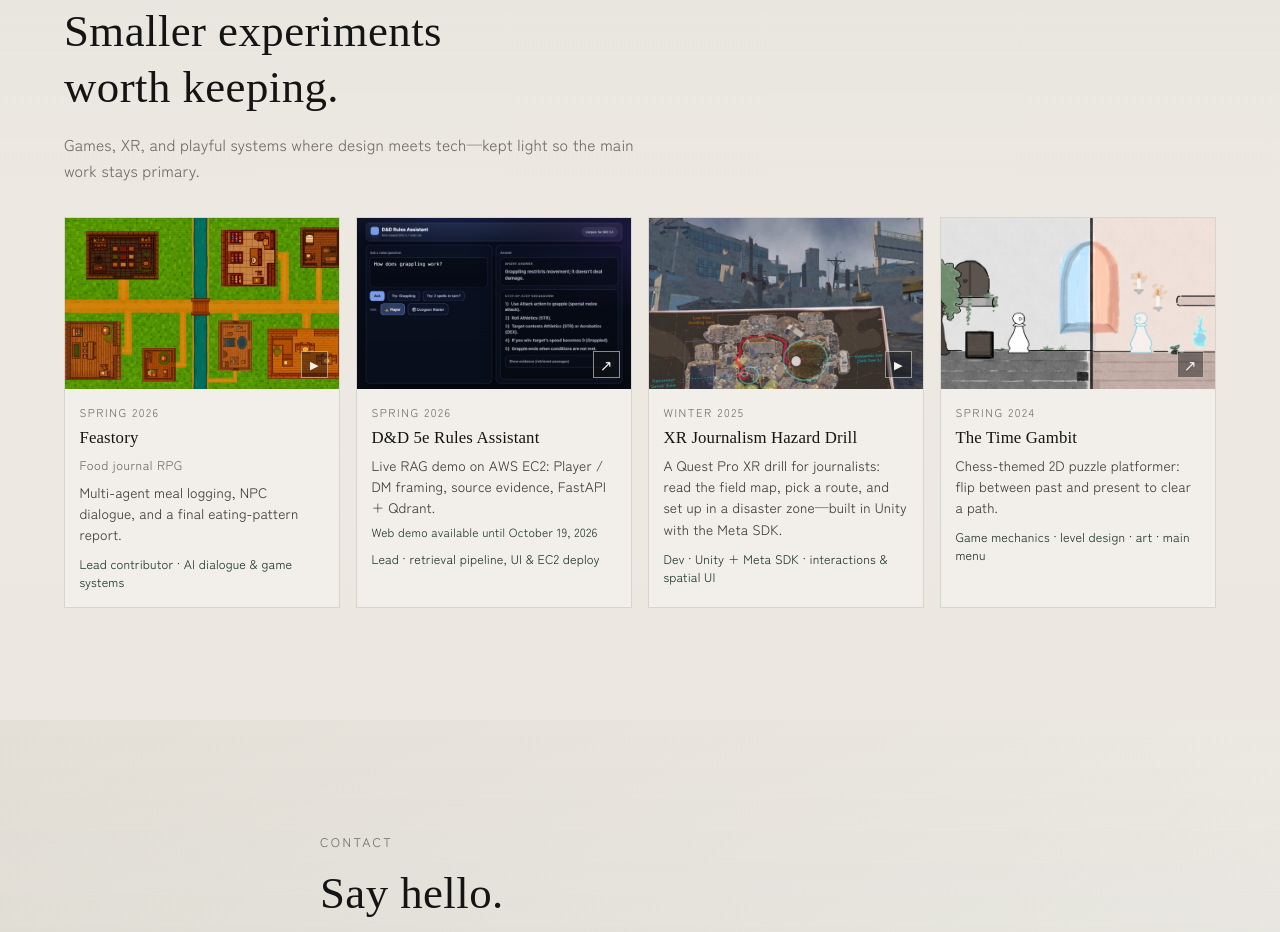
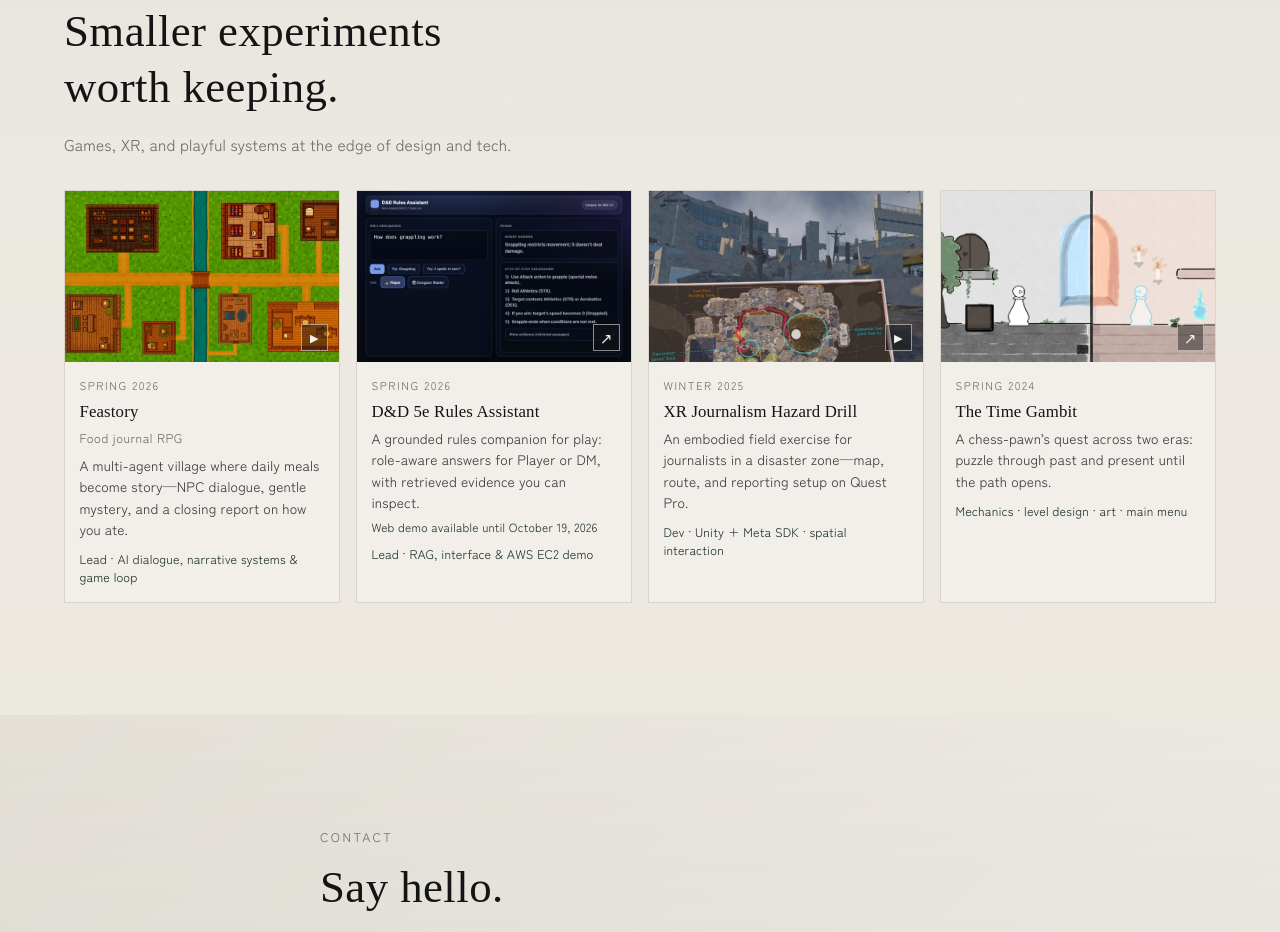
Before and after one commit to XlSerena/XlSerena.github.io, a plain HTML site: page index.html in a window 1280 px wide. Shown: the part 2980-3912 px from the top of the page. Drawn offline with Linux system fonts and the light colour scheme; a web font is replaced by a local one.

Commit message:
copy: unify side-note blurbs with design-tech tone
Adopt the sharper section lede and rewrite project lines for a shared voice across games, XR, and researchful play.

```diff
--- a/index.html
+++ b/index.html
@@ -15,7 +15,7 @@
       rel="stylesheet"
     />
     <meta http-equiv="Cache-Control" content="no-cache, no-store, must-revalidate" />
-    <link rel="stylesheet" href="styles.css?v=20260805-13" />
+    <link rel="stylesheet" href="styles.css?v=20260805-14" />
   </head>
   <body>
     <a class="skip" href="#main">Skip to content</a>
@@ -156,7 +156,7 @@
           <p class="section-kicker" data-i18n="side_kicker">Side notes</p>
           <h2 data-i18n="side_title">Smaller experiments worth keeping.</h2>
           <p class="side-lede" data-i18n="side_lede">
-            Games, XR, and playful systems where design meets tech—kept light so the main work stays primary.
+            Games, XR, and playful systems at the edge of design and tech.
           </p>
 
           <div class="side-rail" role="list">
@@ -176,9 +176,9 @@
                 <h3 data-i18n="side_feastory_title">Feastory</h3>
                 <p class="side-sub" data-i18n="side_feastory_sub">Food journal RPG</p>
                 <p class="side-blurb" data-i18n="side_feastory_blurb">
-                  Multi-agent meal logging, NPC dialogue, and a final eating-pattern report.
+                  A multi-agent village where daily meals become story—NPC dialogue, gentle mystery, and a closing report on how you ate.
                 </p>
-                <p class="side-role" data-i18n="side_feastory_role">Lead contributor · AI dialogue &amp; game systems</p>
+                <p class="side-role" data-i18n="side_feastory_role">Lead · AI dialogue, narrative systems &amp; game loop</p>
               </div>
             </a>
 
@@ -200,10 +200,10 @@
                 <p class="side-time" data-i18n="side_dnd_time">Spring 2026</p>
                 <h3 data-i18n="side_dnd_title">D&amp;D 5e Rules Assistant</h3>
                 <p class="side-blurb" data-i18n="side_dnd_blurb">
-                  Live RAG demo on AWS EC2: Player / DM framing, source evidence, FastAPI + Qdrant.
+                  A grounded rules companion for play: role-aware answers for Player or DM, with retrieved evidence you can inspect.
                 </p>
                 <p class="side-expiry" id="dnd-days-remaining" data-i18n-expiry></p>
-                <p class="side-role" data-i18n="side_dnd_role">Lead · retrieval pipeline, UI &amp; EC2 deploy</p>
+                <p class="side-role" data-i18n="side_dnd_role">Lead · RAG, interface &amp; AWS EC2 demo</p>
               </div>
             </a>
 
@@ -222,9 +222,9 @@
                 <p class="side-time" data-i18n="side_si659_time">Winter 2025</p>
                 <h3 data-i18n="side_si659_title">XR Journalism Hazard Drill</h3>
                 <p class="side-blurb" data-i18n="side_si659_blurb">
-                  A Quest Pro XR drill for journalists: read the field map, pick a route, and set up in a disaster zone—built in Unity with the Meta SDK.
+                  An embodied field exercise for journalists in a disaster zone—map, route, and reporting setup on Quest Pro.
                 </p>
-                <p class="side-role" data-i18n="side_si659_role">Dev · Unity + Meta SDK · interactions &amp; spatial UI</p>
+                <p class="side-role" data-i18n="side_si659_role">Dev · Unity + Meta SDK · spatial interaction</p>
               </div>
             </a>
 
@@ -243,9 +243,9 @@
                 <p class="side-time" data-i18n="side_game_time">Spring 2024</p>
                 <h3 data-i18n="side_game_title">The Time Gambit</h3>
                 <p class="side-blurb" data-i18n="side_game_blurb">
-                  Chess-themed 2D puzzle platformer: flip between past and present to clear a path.
+                  A chess-pawn’s quest across two eras: puzzle through past and present until the path opens.
                 </p>
-                <p class="side-role" data-i18n="side_game_role">Game mechanics · level design · art · main menu</p>
+                <p class="side-role" data-i18n="side_game_role">Mechanics · level design · art · main menu</p>
               </div>
             </a>
           </div>
@@ -286,6 +286,6 @@
       <p data-i18n="footer">Quiet systems. Clear signals.</p>
     </footer>
 
-    <script src="main.js?v=20260805-13"></script>
+    <script src="main.js?v=20260805-14"></script>
   </body>
 </html>
--- a/main.js
+++ b/main.js
@@ -43,19 +43,18 @@ const copy = {
       "Public Cursor / Agent Skills will land here—reusable workflows and checklists, carefully stripped of internal systems and credentials.",
     side_kicker: "Side notes",
     side_title: "Smaller experiments worth keeping.",
-    side_lede:
-      "Games, XR, and playful systems where design meets tech—kept light so the main work stays primary.",
+    side_lede: "Games, XR, and playful systems at the edge of design and tech.",
     side_feastory_time: "Spring 2026",
     side_feastory_title: "Feastory",
     side_feastory_sub: "Food journal RPG",
     side_feastory_blurb:
-      "Multi-agent meal logging, NPC dialogue, and a final eating-pattern report.",
-    side_feastory_role: "Lead contributor · AI dialogue & game systems",
+      "A multi-agent village where daily meals become story—NPC dialogue, gentle mystery, and a closing report on how you ate.",
+    side_feastory_role: "Lead · AI dialogue, narrative systems & game loop",
     side_dnd_time: "Spring 2026",
     side_dnd_title: "D&D 5e Rules Assistant",
     side_dnd_blurb:
-      "Live RAG demo on AWS EC2: Player / DM framing, source evidence, FastAPI + Qdrant.",
-    side_dnd_role: "Lead · retrieval pipeline, UI & EC2 deploy",
+      "A grounded rules companion for play: role-aware answers for Player or DM, with retrieved evidence you can inspect.",
+    side_dnd_role: "Lead · RAG, interface & AWS EC2 demo",
     side_dnd_days: "Web demo available until October 19, 2026",
     side_dnd_expired_label: "Web demo ended October 19, 2026",
     dnd_modal_title: "Demo unavailable",
@@ -65,13 +64,13 @@ const copy = {
     side_si659_time: "Winter 2025",
     side_si659_title: "XR Journalism Hazard Drill",
     side_si659_blurb:
-      "A Quest Pro XR drill for journalists: read the field map, pick a route, and set up in a disaster zone—built in Unity with the Meta SDK.",
-    side_si659_role: "Dev · Unity + Meta SDK · interactions & spatial UI",
+      "An embodied field exercise for journalists in a disaster zone—map, route, and reporting setup on Quest Pro.",
+    side_si659_role: "Dev · Unity + Meta SDK · spatial interaction",
     side_game_time: "Spring 2024",
     side_game_title: "The Time Gambit",
     side_game_blurb:
-      "Chess-themed 2D puzzle platformer: flip between past and present to clear a path.",
-    side_game_role: "Game mechanics · level design · art · main menu",
+      "A chess-pawn’s quest across two eras: puzzle through past and present until the path opens.",
+    side_game_role: "Mechanics · level design · art · main menu",
     contact_kicker: "Contact",
     contact_title: "Say hello.",
     contact_lede: "Open to conversations about AI platforms, agents, and data infrastructure.",
@@ -119,16 +118,16 @@ const copy = {
     work_skills: "公开的 Cursor / Agent Skills 会放在这里——可复用的流程与清单，并仔细剥离内部系统与凭证。",
     side_kicker: "旁支",
     side_title: "值得留下的小实验。",
-    side_lede: "游戏、XR 与可玩系统：设计、艺术与科技的交界——占位克制，不抢主线作品。",
+    side_lede: "游戏、XR 与可玩系统，落在设计与科技的交界。",
     side_feastory_time: "2026 春",
     side_feastory_title: "Feastory",
     side_feastory_sub: "饮食手账 RPG",
-    side_feastory_blurb: "多智能体记录餐食、与 NPC 对话，并生成饮食模式终报。",
-    side_feastory_role: "主要贡献者 · AI 对话与游戏系统",
+    side_feastory_blurb: "多智能体小村：每日餐食长成故事——NPC 对话、轻解谜，以及一份关于「你怎么吃」的终报。",
+    side_feastory_role: "主导 · AI 对话、叙事系统与游戏循环",
     side_dnd_time: "2026 春",
     side_dnd_title: "D&D 5e 规则助手",
-    side_dnd_blurb: "AWS EC2 上的在线 RAG demo：玩家 / DM 视角、证据回溯、FastAPI + Qdrant。",
-    side_dnd_role: "主导 · 检索链路、界面与 EC2 部署",
+    side_dnd_blurb: "为桌游现场准备的规则同伴：按玩家 / DM 视角作答，并出示可核对的检索证据。",
+    side_dnd_role: "主导 · RAG、界面与 AWS EC2 demo",
     side_dnd_days: "网页服务有效至 2026 年 10 月 19 日",
     side_dnd_expired_label: "网页服务已于 2026 年 10 月 19 日到期",
     dnd_modal_title: "Demo 已下线",
@@ -136,13 +135,12 @@ const copy = {
     dnd_modal_close: "关闭",
     side_si659_time: "2025 冬",
     side_si659_title: "XR记者危险演习",
-    side_si659_blurb:
-      "面向记者的 Quest Pro XR 演习：在灾区读地图、选路线、布置报道设备——Unity + Meta SDK 实现。",
-    side_si659_role: "开发 · Unity + Meta SDK · 交互与空间 UI",
+    side_si659_blurb: "记者的具身现场演习：在灾区读地图、选路线、布置报道——Quest Pro 上完成。",
+    side_si659_role: "开发 · Unity + Meta SDK · 空间交互",
     side_game_time: "2024 春",
     side_game_title: "The Time Gambit",
-    side_game_blurb: "象棋主题 2D 解谜平台：在过去与现在之间切换，打通前路。",
-    side_game_role: "游戏机制 · 关卡设计 · 美术 · 主菜单",
+    side_game_blurb: "棋兵穿越两个时代：在过去与现在之间解谜，直到道路重新敞开。",
+    side_game_role: "机制 · 关卡 · 美术 · 主菜单",
     contact_kicker: "联络",
     contact_title: "保持联络。",
     contact_lede: "欢迎交流 AI 平台、智能体与数据基础设施。",
```
